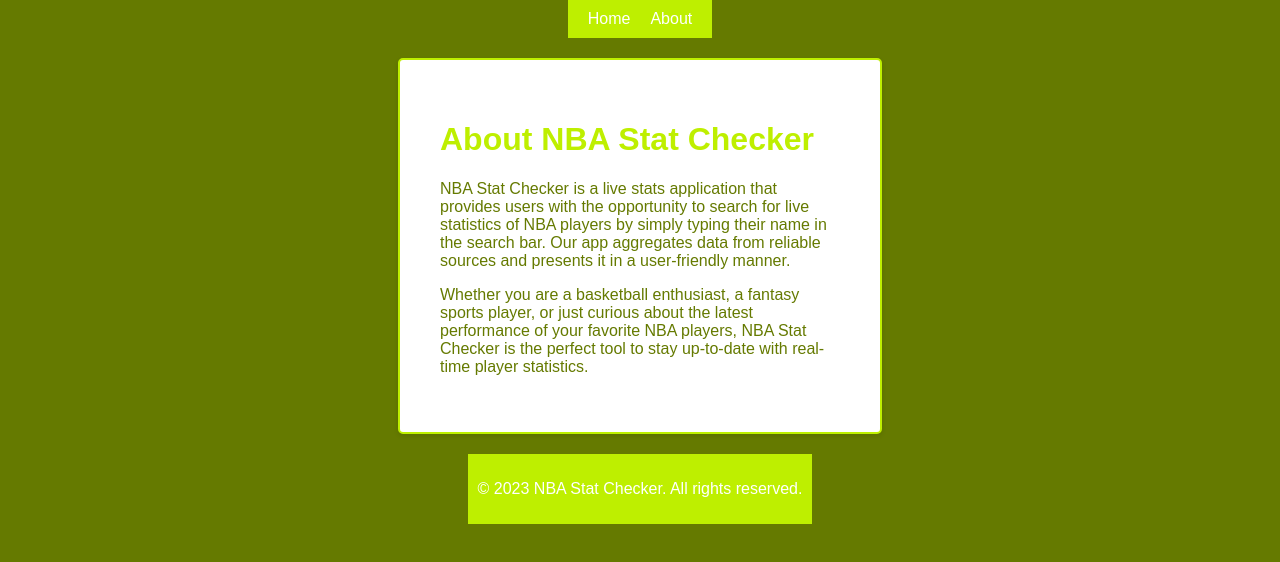
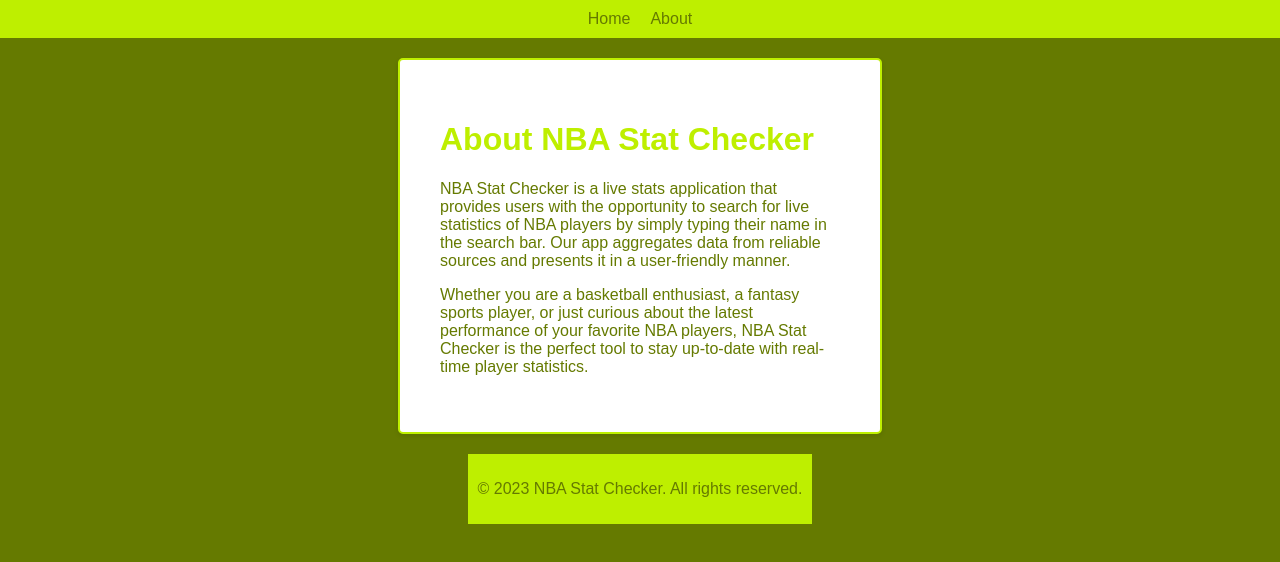
Before and after one commit to Jayy2023/My-NBA, a plain HTML site: page about.html in a window 1280 px wide. Drawn offline with Linux system fonts and the light colour scheme.

Commit message:
finishing my nba app

```diff
--- a/about.css
+++ b/about.css
@@ -12,6 +12,7 @@ body {
   .navbar {
     background-color: #beef00;
     padding: 10px;
+    width: 100%;
   }
 
   .nav-list {
@@ -27,7 +28,7 @@ body {
   }
 
   .nav-item a {
-    color: white;
+    color: #657a00;
     text-decoration: none;
   }
 
@@ -55,7 +56,7 @@ body {
 
   footer {
     background-color: #beef00;
-    color: white;
+    color: #657a00;
     padding: 10px;
     text-align: center;
   }
```
